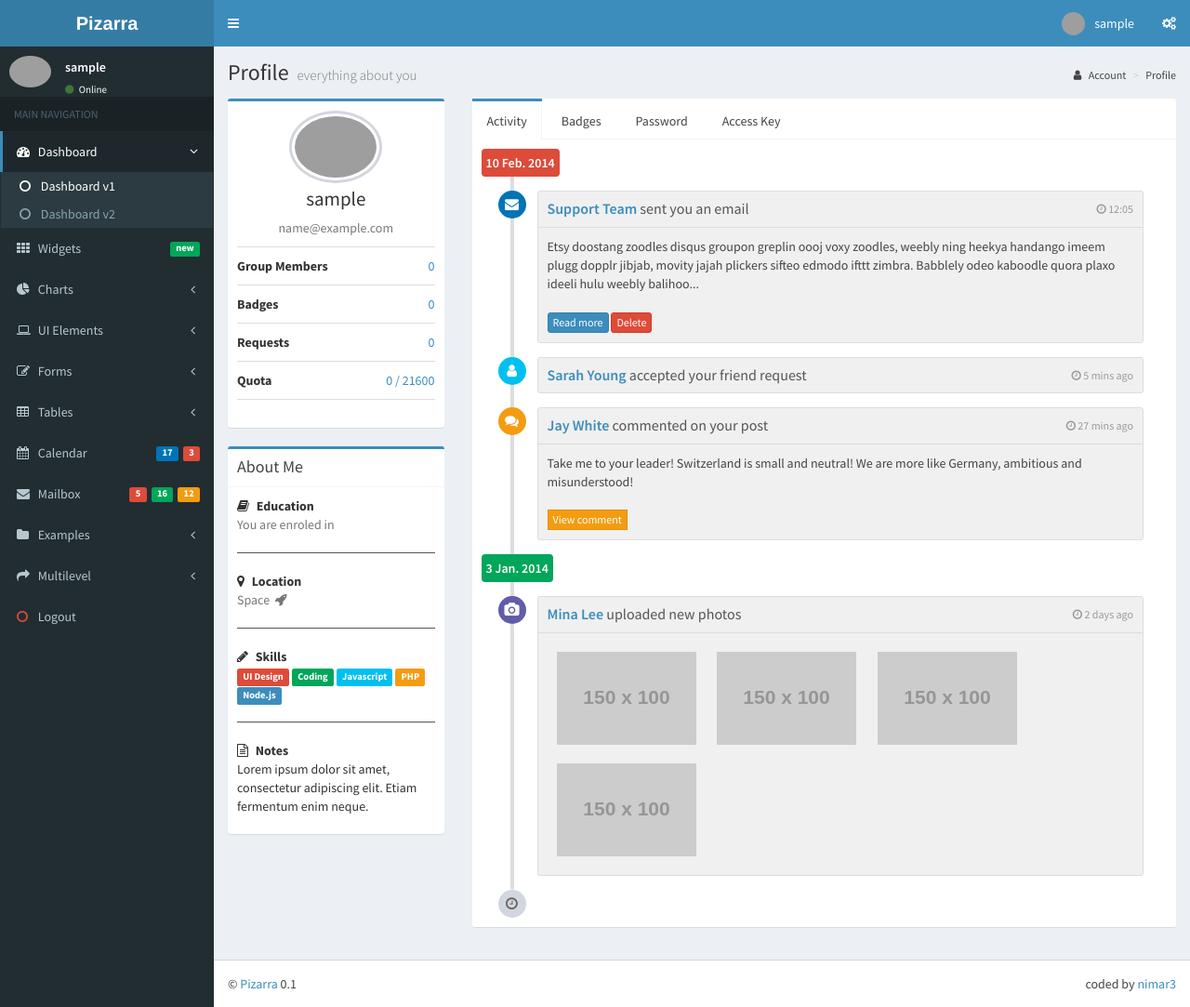
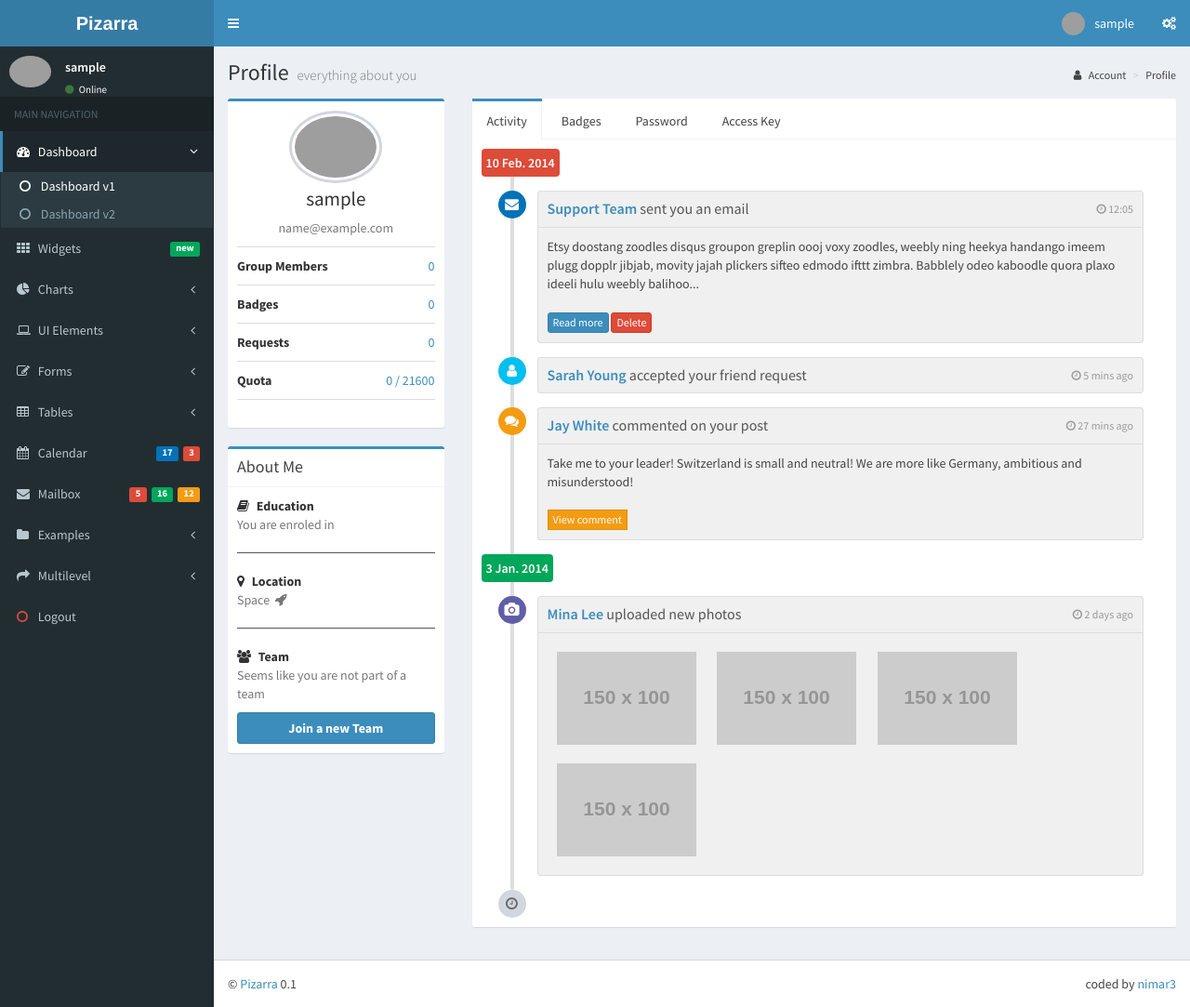
Before and after one commit to nimar3/pizarra, a Flask app: page /my-account/ in a window 1280 px wide. Shown: the whole page at 93% size. Run offline with Flask 2, Linux system fonts and the light colour scheme; the visitor is signed in with stand-in values (Sample User, id 1); data comes from the database, SQL or seed files in the repository; grey boxes labelled with a size stand in for pictures from a placeholder-image service; data that the repository does not hold is empty; some libraries are stand-ins or nearby versions; grey boxes are pictures that could not be loaded.

Commit message:
join a new team in my account added

```diff
--- a/app/account/templates/account_profile.html
+++ b/app/account/templates/account_profile.html
@@ -89,21 +89,27 @@
 
                         <hr>
 
-                        <strong><i class="fa fa-pencil margin-r-5"></i> Skills</strong>
-
-                        <p>
-                            <span class="label label-danger">UI Design</span>
-                            <span class="label label-success">Coding</span>
-                            <span class="label label-info">Javascript</span>
-                            <span class="label label-warning">PHP</span>
-                            <span class="label label-primary">Node.js</span>
-                        </p>
-
-                        <hr>
-
-                        <strong><i class="fa fa-file-text-o margin-r-5"></i> Notes</strong>
-
-                        <p>Lorem ipsum dolor sit amet, consectetur adipiscing elit. Etiam fermentum enim neque.</p>
+                        <strong><i class="fa fa-group margin-r-5"></i> Team</strong>
+                        <!-- /.box-header -->
+                        <div class="box-body no-padding">
+                            {% if current_user.team != None %}
+                                <ul class="users-list clearfix">
+                                    {% for member in current_user.team.members %}
+                                        <li>
+                                            <img src="{{ STATIC_PZ }}/{{ member.avatar }}" alt="User Image">
+                                            <a class="users-list-name"
+                                               href="#">{{ 'You!' if member == current_user else member.name }} </a>
+                                            <span class="users-list-date">{{ member.username }}</span>
+                                        </li>
+                                    {% endfor %}
+                                </ul>
+                            {% else %}
+                                <p class="text-muted">Seems like you are not part of a team</p>
+                                <a href="{{ url_for('account_blueprint.route_account_classgroup') }}"
+                                   class="btn btn-primary btn-block"><b>Join a new Team</b></a>
+                            {% endif %}
+                            <!-- /.users-list -->
+                        </div>
                     </div>
                     <!-- /.box-body -->
                 </div>
--- a/app/base/templates/site_template/sidebar.html
+++ b/app/base/templates/site_template/sidebar.html
@@ -12,7 +12,7 @@
                 <p>
                     {{ current_user.username }}
                 </p>
-                <a href="/page-profile">
+                <a href="{{ url_for('account_blueprint.route_account_home') }}">
                     <i class="fa fa-circle text-success"></i> Online</a>
             </div>
         </div>
```
Also changed, not shown: app/account/templates/account_classgroup.html (+4 -3 lines).
